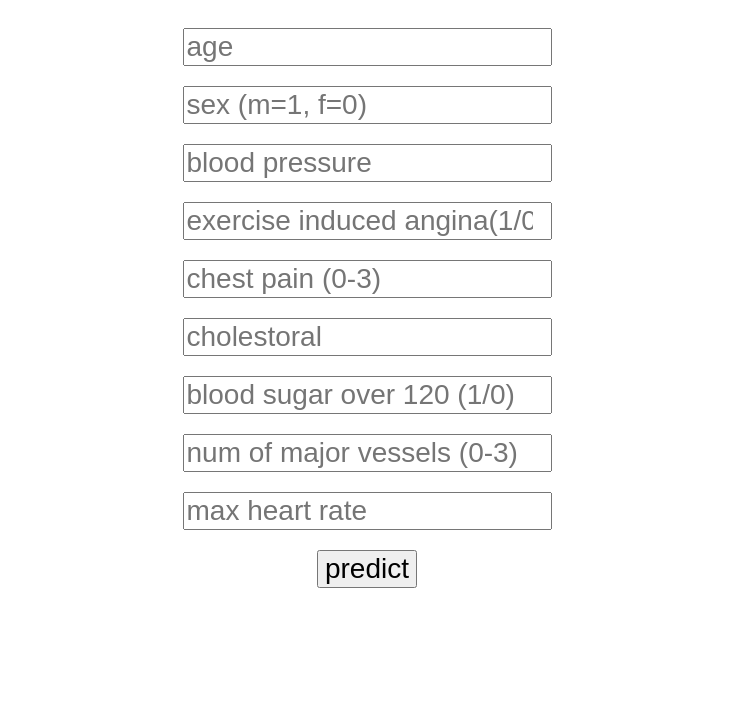
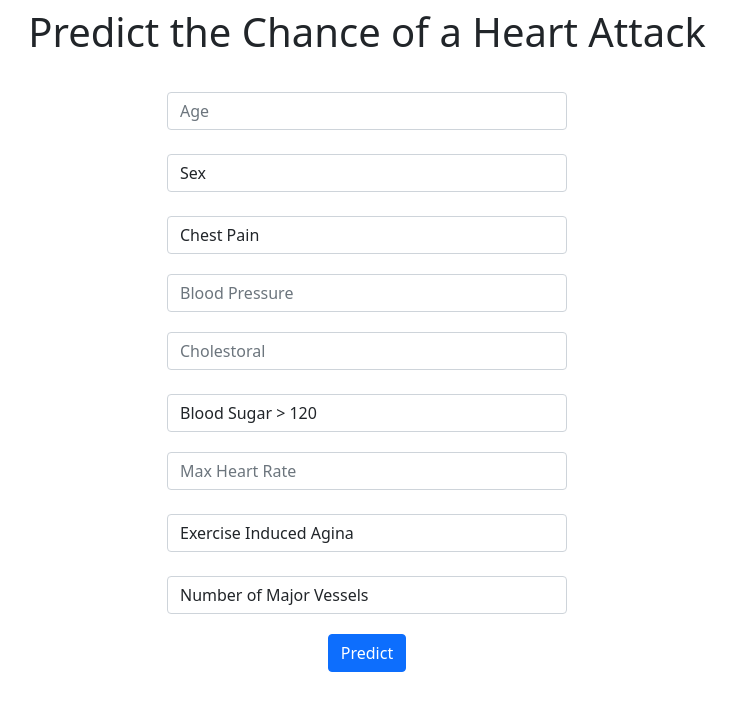
Before and after one commit to App-Dev-League/advcs-course-code, a Flask app: page / in a window 1280 px wide. Shown: the top 711 px of the page, without its empty margins (273-1009 px from the left). Run offline with Flask 2, Linux system fonts and the light colour scheme.

Commit message:
finished styling and added bootstrap

```diff
--- a/Day 5 & 6/app.py
+++ b/Day 5 & 6/app.py
@@ -8,7 +8,6 @@ import pandas as pd
 web_site = Flask(__name__)
 
 model = load_model('model.h5') # load ML model
-output = " "
 
 @web_site.route('/', methods=['GET', 'POST'])
 def index():
--- a/Day 5 & 6/templates/index.html
+++ b/Day 5 & 6/templates/index.html
@@ -2,6 +2,7 @@
 
 <html>
 	<head>
+    <link href="https://cdn.jsdelivr.net/npm/bootstrap@5.0.2/dist/css/bootstrap.min.css" rel="stylesheet" integrity="sha384-EVSTQN3/azprG1Anm3QDgpJLIm9Nao0Yz1ztcQTwFspd3yD65VohhpuuCOmLASjC" crossorigin="anonymous">
 		<title>Heart Prediction Project</title>
 
     <!-- css -->
@@ -25,30 +26,87 @@
   <!-- main code -->
 	<body>
 
+    <h1 class="text-center p-2">Predict the Chance of a Heart Attack</h1>
+
+
+    <!-- getting result from flask backend -->
+
+    <div class="text-center">
+      {% if output == "Low chance of heart attack" %}
+        <h3 class="text-success">{{ output }} </h3>
+      {% else %}
+        <h3 class="text-danger">{{ output }}</h3>
+      {% endif %}
+    </div>
+
     <!-- input form -->
-		<form method="POST">
+		<form method="POST" class="mb-3">
 
       <!-- user inputs -->
-			<input type="number" placeholder="age" name="age"></input>
-      <input type="number" placeholder="sex (m=1, f=0)" name="sex"></input>
-      <input type="number" placeholder="blood pressure" name="bp"></input>
-      <input type="number" placeholder="exercise induced angina(1/0)" name="exang"></input>
-      <input type="number" placeholder="chest pain (0-3)" name="cp"></input>
-      <input type="number" placeholder="cholestoral" name="chol"></input>
-      <input type="number" placeholder="blood sugar over 120 (1/0)" name="bs"></input>
-      <input type="number" placeholder="num of major vessels (0-3)" name="caa"></input>
-      <input type="number" placeholder="max heart rate" name="max_hr"></input>
+			<input type="number" placeholder="Age" name="age" class="form-control"></input>
+
+      <br/>
+
+      <select name="sex" class="form-control">
+        <option selected>Sex</option>
+        <option value="1">Male</option>
+        <option value="0">Female</option>
+      </select>
+
+      <br/>
+
+      <select name="cp" class="form-control">
+        <option selected>Chest Pain</option>
+        <option value="0">0</option>
+        <option value="1">1</option>
+        <option value="2">2</option>
+        <option value="3">3</option>
+      </select>
+
+      <input type="number" placeholder="Blood Pressure" name="bp" class="form-control"></input>
+
+      <input type="number" placeholder="Cholestoral" name="chol" class="form-control"></input>
+
+      <br/>
+
+      <select name="bs" class="form-control">
+        <option selected>Blood Sugar > 120</option>
+        <option value="1">Yes</option>
+        <option value="0">No</option>
+      </select>
+
+      <input type="number" placeholder="Max Heart Rate" name="max_hr" class="form-control"></input>
+
+      <br/>
+
+      <select name="exang" class="form-control">
+        <option selected>Exercise Induced Agina</option>
+        <option value="1">Yes</option>
+        <option value="0">No</option>
+      </select>
+
+      <br/>
+
+      <select name="caa" class="form-control">
+        <option selected>Number of Major Vessels</option>
+        <option value="0">0</option>
+        <option value="1">1</option>
+        <option value="2">2</option>
+        <option value="3">3</option>
+      </select>
+
+
+      <!-- <input type="number" placeholder="Number of Major Vessels (0-3)" name="caa" class="form-control"></input> -->
+
+
 
       <!-- prediction button -->
-			<input type="submit" value="predict"></input>
-
+			<input type="submit" value="Predict" class="btn btn-primary" class="form-control"></input>
 
 		</form>
 
-
-    <!-- getting result from flask backend -->
-    {{ output }}
-
 	</body>
 
+  <script src="https://cdn.jsdelivr.net/npm/bootstrap@5.0.2/dist/js/bootstrap.bundle.min.js" integrity="sha384-MrcW6ZMFYlzcLA8Nl+NtUVF0sA7MsXsP1UyJoMp4YLEuNSfAP+JcXn/tWtIaxVXM" crossorigin="anonymous"></script>
+
 </html>
```
